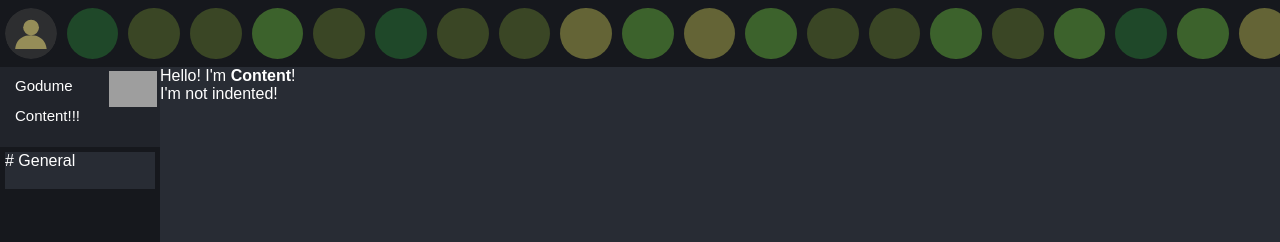
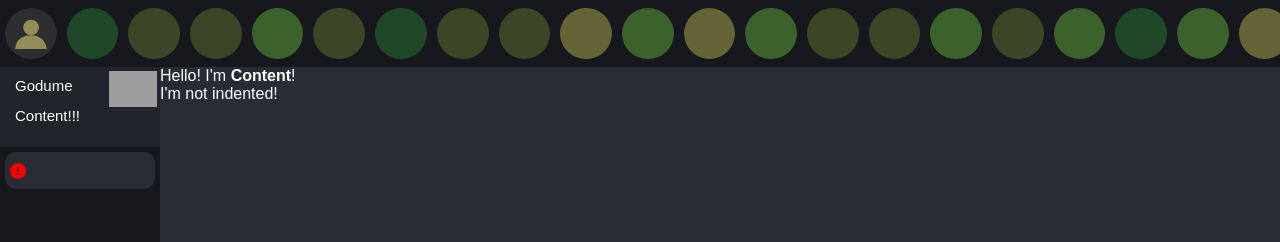
Before and after one commit to mineTomek/Godume, a React (Create React App) app: page / in a window 1280 px wide. Shown: the top 242 px of the page. Built offline with nearby package versions, Linux system fonts and the light colour scheme; grey boxes are pictures that could not be loaded.

Commit message:
Procedural channels generation

```diff
--- a/src/Components/Channels/Channel/Channel.css
+++ b/src/Components/Channels/Channel/Channel.css
@@ -1,11 +1,43 @@
 .Channel-box {
-    display: inline-block;
-    width: calc(100% - 10px);
+    display: inline-flex;
+
+    align-content: center;
+    flex-direction: row;
+    align-items: center;
+    justify-content: flex-start;
+
+    width: calc(100% - 15px);
     height: 1cm;
 
     background-color: var(--dark-1);
 
     margin: 5px;
+    padding-left: 5px;
 
     cursor: pointer;
+
+    border-radius: .7rem;
+
+    transition: .1s ease-in-out;
 }
+
+.Channel-box:hover {
+    transform: scale(105%);
+}
+
+.Channel-box > i {
+    transition: .1s;
+}
+
+.Channel-box:hover > i {
+    transform: rotate(-5deg);
+    color: var(--color-accent);
+}
+
+.Channel-type {
+    margin-right: 5px;
+}
+
+.Error {
+    color: red;
+}
--- a/src/Components/Channels/Channel/Channel.js
+++ b/src/Components/Channels/Channel/Channel.js
@@ -1,10 +1,23 @@
 import React from 'react';
 import './Channel.css';
 
-function Channel() {
+function Channel(props) {
+
+    let channelTypeIconClass = 'solid fa-circle-exclamation Error';
+
+    if (props.type === 'text') {
+        channelTypeIconClass = 'regular fa-hashtag';
+    } else if (props.type === 'voice') {
+        channelTypeIconClass = 'solid fa-volume-high';
+    } else if (props.type === 'forum') {
+        channelTypeIconClass = 'regular fa-comments';
+    } else if (props.type === 'announcement') {
+        channelTypeIconClass = 'solid fa-bullhorn';
+    }
+
     return (
         <div className='Channel-box'>
-            # General
+            <i className={'fa-' + channelTypeIconClass + ' Channel-type'}></i> {props.name}
         </div>
     )
 }
```
